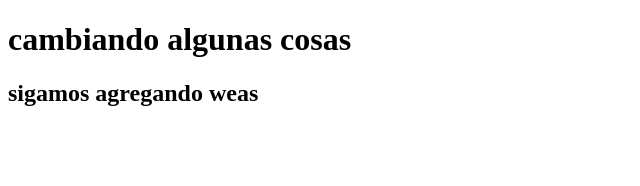
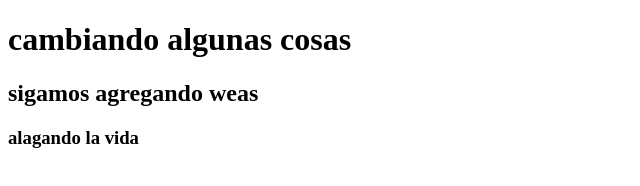
Before and after one commit to climaxd/gitpracticas2, a plain HTML site: page index.html in a window 1280 px wide. Shown: the whole page, without its empty margins (0-640 px from the left). Drawn offline with Linux system fonts and the light colour scheme.

Commit message:
wenaa po

```diff
--- a/index.html
+++ b/index.html
@@ -9,6 +9,7 @@
     <div class="cambiando">
         <h1>cambiando algunas cosas</h1>
         <h2>sigamos agregando weas</h2>
+        <h3>alagando la vida</h3>
 
     </div>
 
```
